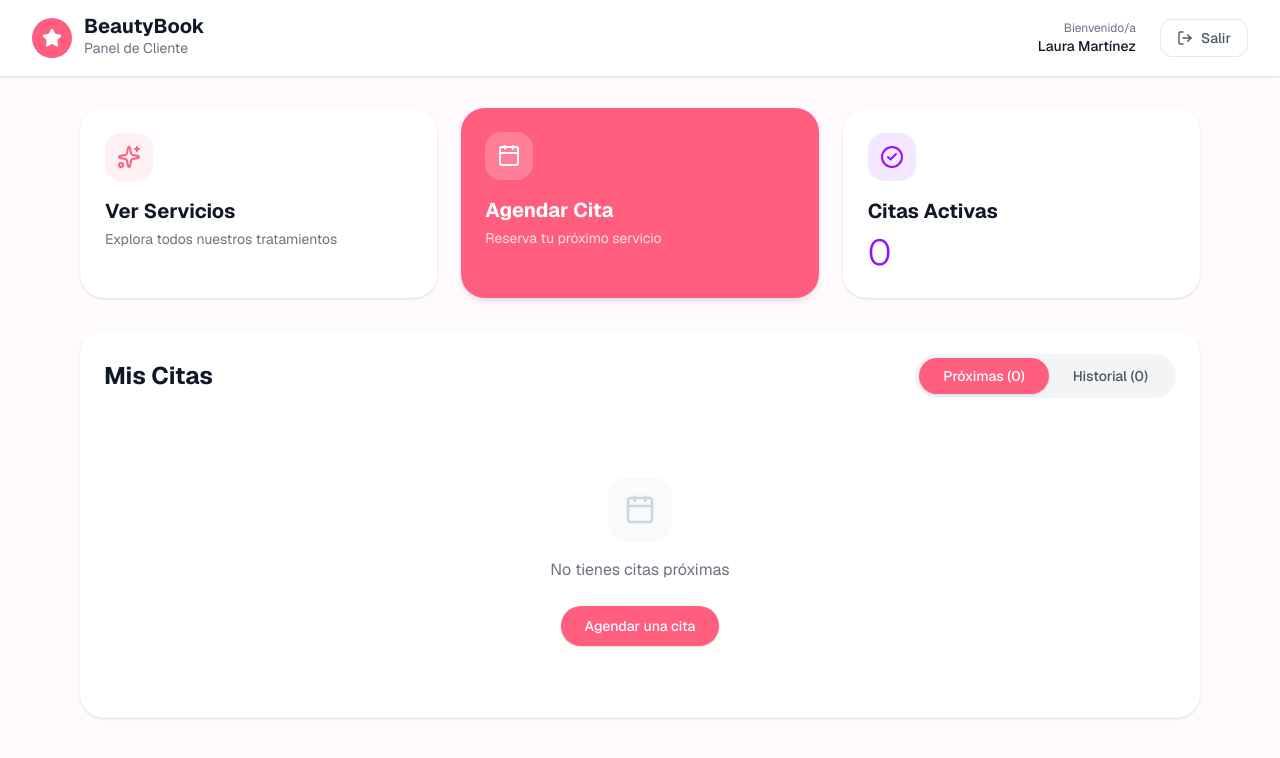
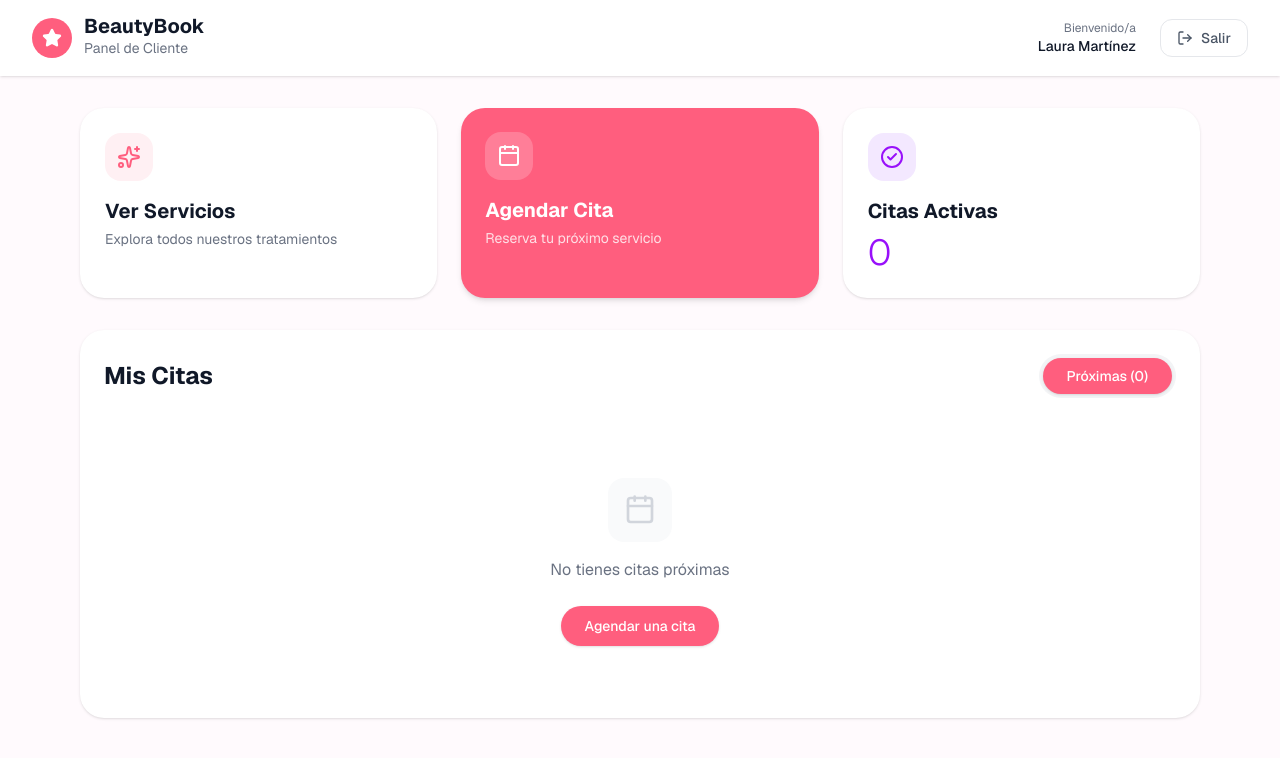
Before and after one commit to ao-oj05/Beauty_Book_Frontend, a Next.js app: page /dashboard in a window 1280 px wide. Shown: the top 758 px of the page. Built offline with nearby package versions, Linux system fonts and the light colour scheme.

Commit message:
eliminada la pestaña de historial en la seccion de mis citas del panel

```diff
--- a/src/app/dashboard/page.tsx
+++ b/src/app/dashboard/page.tsx
@@ -44,13 +44,13 @@ export default function DashboardPage() {
           </Link>
 
           {/* Agendar Cita Card */}
-          <div className="bg-primary hover:bg-primary-dark transition-colors p-6 rounded-3xl shadow-md cursor-pointer group text-white">
+          <Link href="/dashboard/agendar" className="bg-primary hover:bg-primary-dark transition-colors p-6 rounded-3xl shadow-md cursor-pointer group text-white block">
             <div className="w-12 h-12 bg-white/20 rounded-2xl flex items-center justify-center mb-4 group-hover:scale-110 transition-transform">
               <Calendar size={24} />
             </div>
             <h2 className="text-xl font-bold mb-1">Agendar Cita</h2>
             <p className="text-sm text-white/80">Reserva tu próximo servicio</p>
-          </div>
+          </Link>
 
           {/* Citas Activas Card */}
           <div className="bg-white p-6 rounded-3xl shadow-sm border border-transparent">
@@ -72,9 +72,6 @@ export default function DashboardPage() {
               <button className="px-6 py-2 bg-primary text-white text-sm font-medium rounded-full shadow-sm">
                 Próximas (0)
               </button>
-              <button className="px-6 py-2 text-gray-600 text-sm font-medium rounded-full hover:bg-gray-200 transition-colors">
-                Historial (0)
-              </button>
             </div>
           </div>
 
@@ -83,9 +80,9 @@ export default function DashboardPage() {
               <Calendar size={32} />
             </div>
             <p className="text-gray-500 mb-6">No tienes citas próximas</p>
-            <button className="bg-primary hover:bg-primary-dark text-white px-6 py-2.5 rounded-full text-sm font-medium shadow-sm transition-colors">
+            <Link href="/dashboard/agendar" className="bg-primary hover:bg-primary-dark text-white px-6 py-2.5 rounded-full text-sm font-medium shadow-sm transition-colors inline-block">
               Agendar una cita
-            </button>
+            </Link>
           </div>
         </div>
 
```
